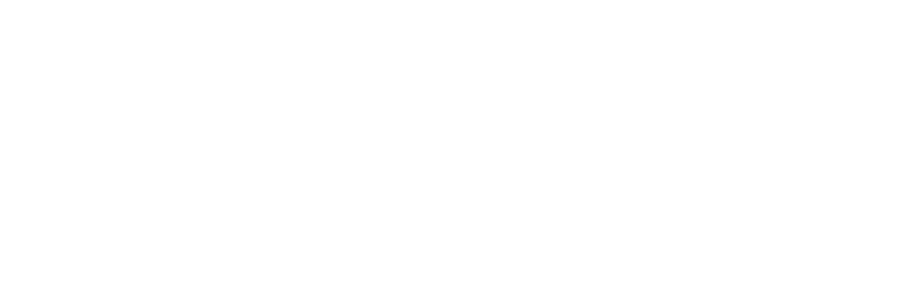
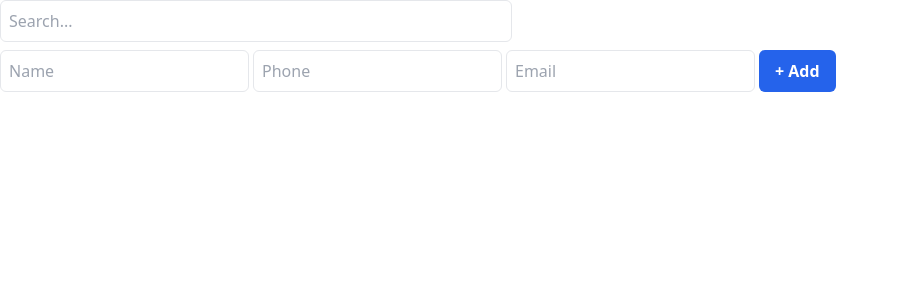
Before and after one commit to parinaziii013/contact-list, a React (Vite) app in the folder contactList/: page / in a window 1280 px wide. Shown: the top 300 px of the page, without its empty margins (0-899 px from the left). Built offline with nearby package versions, Linux system fonts and the light colour scheme.

Commit message:
Contact Form Design

```diff
--- a/contactList/src/App.jsx
+++ b/contactList/src/App.jsx
@@ -1,9 +1,11 @@
+import { ContactForm } from "./components/contactForm"
+
 function App() {
 
 
   return (
    <div>
-
+    <ContactForm />
    </div>
   )
 }
--- /dev/null
+++ b/contactList/src/components/ContactForm.jsx
@@ -0,0 +1,33 @@
+const Input = ({ text, className }) => {
+  return (
+    <div>
+      <input
+        placeholder={text}
+        className={`border-solid border rounded-md mr-1 p-2 outline-none ${className}`}
+      />
+    </div>
+  );
+};
+
+export const ContactForm = () => {
+  return (
+
+        <div className="container flex flex-col justify-center items-start">
+      <div className="w-full">
+      <Input type="text" text="Search..." className="w-2/5" />
+      </div>
+
+    <div className="flex mt-2">
+      <Input type="text" text="Name" />
+      <Input type="tel" text="Phone" />
+      <Input type="email" text="Email" />
+      <button
+        type="submit"
+        className="bg-blue-600 p-2 pl-4 pr-4 rounded-md text-white font-bold transition-colors hover:bg-blue-700"
+      >
+        + Add
+      </button>
+    </div>
+  </div>
+  );
+};
```
